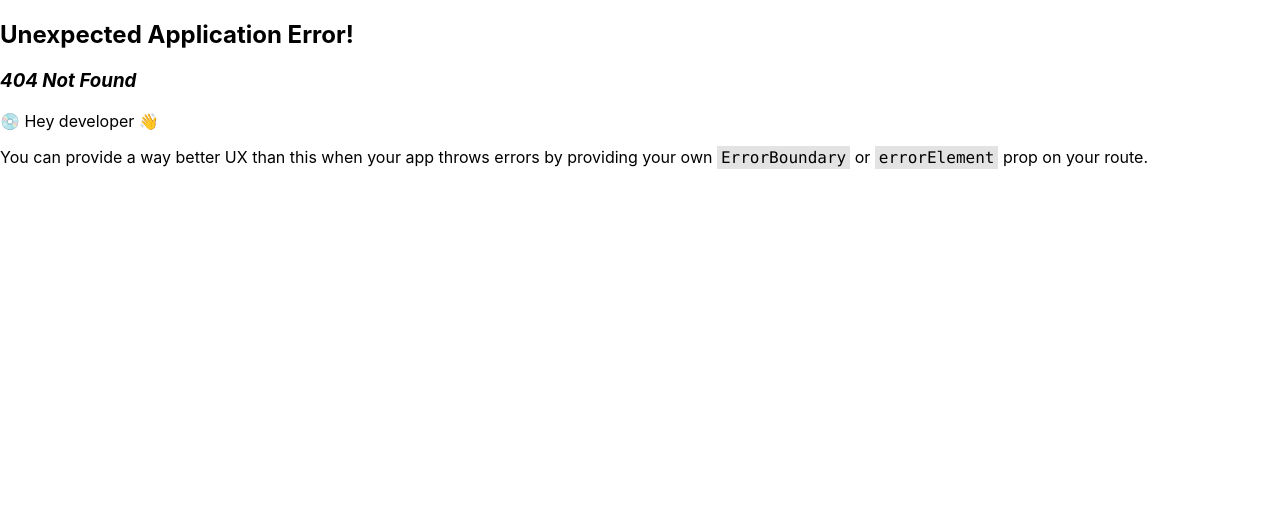
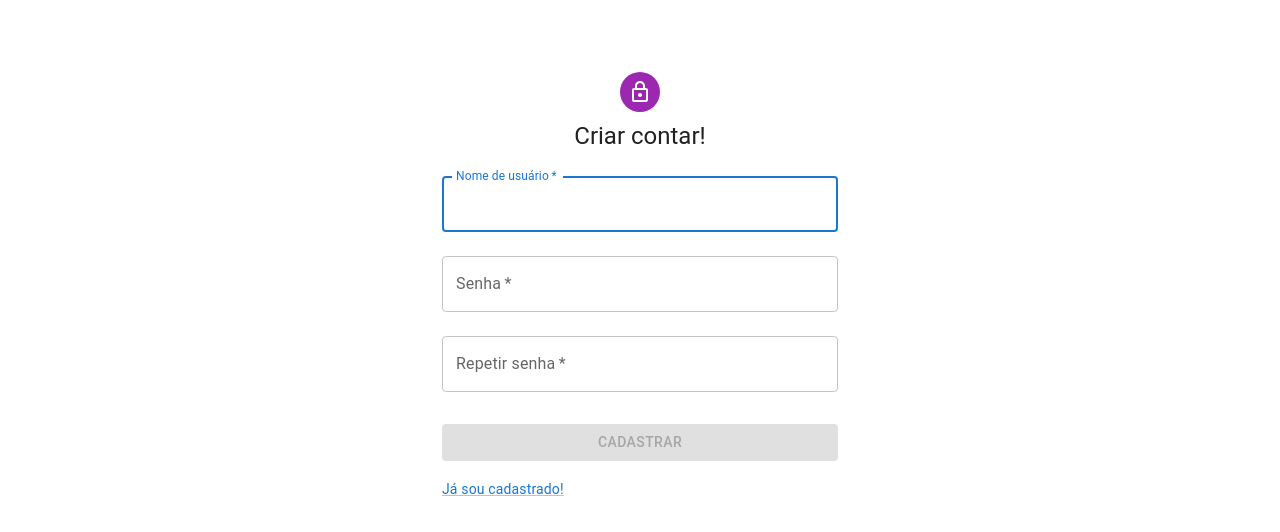
Before and after one commit to dmonixbr/SuperCasa, a React (Create React App) app in the folder ui/: page /criar-conta in a window 1280 px wide. Before the commit this address had no page. Shown: the top 532 px of the page. Built offline with nearby package versions, Linux system fonts and the light colour scheme.

Commit message:
[UI]Criar conta via front

```diff
--- /dev/null
+++ b/ui/src/components/criar-conta.tsx
@@ -0,0 +1,151 @@
+import * as React from "react";
+import Avatar from "@mui/material/Avatar";
+import Button from "@mui/material/Button";
+import CssBaseline from "@mui/material/CssBaseline";
+import TextField from "@mui/material/TextField";
+import FormControlLabel from "@mui/material/FormControlLabel";
+import Checkbox from "@mui/material/Checkbox";
+import Link from "@mui/material/Link";
+import Grid from "@mui/material/Grid";
+import Box from "@mui/material/Box";
+import LockOutlinedIcon from "@mui/icons-material/LockOutlined";
+import Typography from "@mui/material/Typography";
+import Container from "@mui/material/Container";
+import { createTheme, ThemeProvider } from "@mui/material/styles";
+import { useNavigate } from "react-router";
+import { UserContext } from "../libs/context/user-context";
+import userApi from "../libs/api/features/user";
+import { IUser } from "../typings/user";
+
+// TODO remove, this demo shouldn't need to reset the theme.
+const defaultTheme = createTheme();
+
+const CriarConta = (props: any) => {
+  const { isSignedIn } = React.useContext(UserContext);
+
+  const [senha, setSenha] = React.useState<string>("");
+  const [senhaRepetida, setSenhaRepetida] = React.useState<string>("");
+  const [submitEnabled, setSubmitEnabled] = React.useState<boolean>(false);
+
+  React.useEffect(() => {
+    if (isSignedIn) {
+      navigate("/produtos");
+    }
+  }, []);
+
+  const { handleLogin } = React.useContext(UserContext);
+
+  const navigate = useNavigate();
+
+  const handleSubmit = async (event: React.FormEvent<HTMLFormElement>) => {
+    event.preventDefault();
+    const data = new FormData(event.currentTarget);
+
+    const respostaCriarUsuario = await userApi.createUser({
+      username: data.get("username") as string,
+      password: data.get("password") as string,
+    });
+
+    if (respostaCriarUsuario.status === 201) {
+      const resposta = await userApi.loginUser({
+        username: data.get("username") as string,
+        password: data.get("password") as string,
+      });
+      if (resposta.status === 200) {
+        const user = resposta.data as IUser;
+        handleLogin(user);
+        navigate("/produtos");
+      }
+    }
+  };
+
+  React.useEffect(() => {
+    if (senha !== senhaRepetida) {
+      setSubmitEnabled(false);
+    } else if (senha === senhaRepetida && senha.length > 0) {
+      setSubmitEnabled(true);
+    }
+  }, [senha, senhaRepetida]);
+
+  return (
+    <ThemeProvider theme={defaultTheme}>
+      <Container component="main" maxWidth="xs">
+        <CssBaseline />
+        <Box
+          sx={{
+            marginTop: 8,
+            display: "flex",
+            flexDirection: "column",
+            alignItems: "center",
+          }}
+        >
+          <Avatar sx={{ m: 1, bgcolor: "secondary.main" }}>
+            <LockOutlinedIcon />
+          </Avatar>
+          <Typography component="h1" variant="h5">
+            Criar contar!
+          </Typography>
+          <Box
+            component="form"
+            onSubmit={handleSubmit}
+            noValidate
+            sx={{ mt: 1 }}
+          >
+            <TextField
+              margin="normal"
+              required
+              fullWidth
+              id="username"
+              label="Nome de usuário"
+              name="username"
+              autoComplete="username"
+              autoFocus
+            />
+            <TextField
+              margin="normal"
+              required
+              fullWidth
+              name="password"
+              label="Senha"
+              type="password"
+              id="password"
+              autoComplete="current-password"
+              value={senha}
+              onChange={(event) => setSenha(event.target.value)}
+            />
+            <TextField
+              margin="normal"
+              required
+              fullWidth
+              name="password-repeat"
+              label="Repetir senha"
+              type="password"
+              id="password-repeat"
+              autoComplete="current-password"
+              value={senhaRepetida}
+              onChange={(event) => setSenhaRepetida(event.target.value)}
+            />
+            <Button
+              type="submit"
+              fullWidth
+              variant="contained"
+              disabled={!submitEnabled}
+              sx={{ mt: 3, mb: 2 }}
+            >
+              Cadastrar
+            </Button>
+            <Grid container>
+              <Grid item>
+                <Link href="/" variant="body2">
+                  Já sou cadastrado!
+                </Link>
+              </Grid>
+            </Grid>
+          </Box>
+        </Box>
+      </Container>
+    </ThemeProvider>
+  );
+};
+
+export default CriarConta;
--- a/ui/src/components/singin.tsx
+++ b/ui/src/components/singin.tsx
@@ -118,7 +118,7 @@ const SignIn = (props: any) => {
             </Button>
             <Grid container>
               <Grid item>
-                <Link href="#" variant="body2">
+                <Link href="/criar-conta" variant="body2">
                   Criar uma conta!
                 </Link>
               </Grid>
--- a/ui/src/libs/router/router.tsx
+++ b/ui/src/libs/router/router.tsx
@@ -5,12 +5,18 @@ import SignIn from '../../components/singin';
 import Dashboard from '../../components/dashboard';
 import Casas from '../../components/casas';
 import Produtos from '../../components/produtos';
+import CriarConta from '../../components/criar-conta';
 
 export const router = createBrowserRouter([
   {
     id: "root",
     path: "/",
     Component: SignIn,
+  },
+  {
+    id: "criar-conta",
+    path: "/criar-conta",
+    Component: CriarConta,
   },
   {
     id: "dashboard",
```
